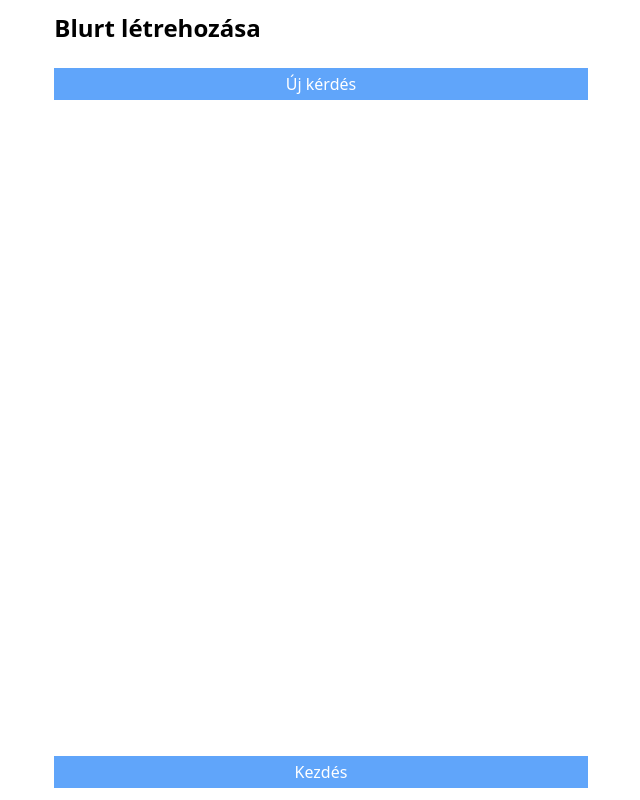
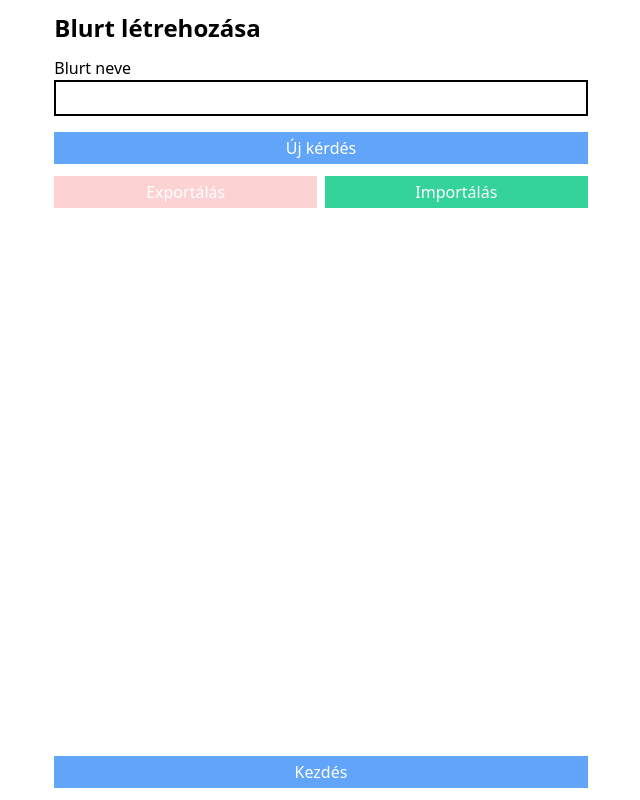
Before and after one commit to Gilbike/Blurtr, a SvelteKit app: page / in a window 1280 px wide. Shown: the whole page, without its empty margins (319-959 px from the left). Built offline with nearby package versions, Linux system fonts and the light colour scheme.

Commit message:
feat: :lipstick: add import/export and blurt name fields

```diff
--- a/src/routes/+page.svelte
+++ b/src/routes/+page.svelte
@@ -4,6 +4,7 @@
 	import BlurtField from "$lib/components/BlurtField.svelte";
   import Container from "$lib/components/Container.svelte";
 
+  let blurtName: string = "";
   let fields: Blurts = [];
 
   function addField() {
@@ -28,7 +29,13 @@
   <h1 class="mt-3 font-bold text-2xl">Blurt létrehozása</h1>
 
   <div class="overflow-y-auto h-full py-3">
-    <div class="flex flex-col gap-2 divide-y-[1px] divide-neutral-700/25">
+    <div class="flex flex-col">
+      <label for="blurtname">
+        Blurt neve
+      </label>
+      <input type="text" id="blurtname" name="blurtname" class="border-2 border-black px-2 py-1 outline-none" bind:value={blurtName} />
+    </div>
+    <div class="flex flex-col gap-2 divide-y-[1px] divide-neutral-700/25 mt-1">
       {#each fields as field, i (i)}
         <BlurtField bind:question={field.question} bind:answer={field.answer} on:delete={() => removeBlurt(i)} />
       {/each}
@@ -36,6 +43,14 @@
     <button class="bg-blue-400 mt-3 w-full py-1 text-white hover:bg-blue-500 transition" on:click={addField}>
       Új kérdés
     </button>
+    <div class="flex flex-row gap-2">
+      <button disabled={fields.length == 0} class="bg-red-400 mt-3 w-full py-1 text-white hover:bg-red-500 transition disabled:bg-red-300/50">
+        Exportálás
+      </button>
+      <button class="bg-emerald-400 mt-3 w-full py-1 text-white hover:bg-emerald-500 transition">
+        Importálás
+      </button>
+    </div>
   </div>
 
   <button class="bg-blue-400 mb-3 w-full py-1 text-white hover:bg-blue-500 transition" on:click={startBlurting}>
```
